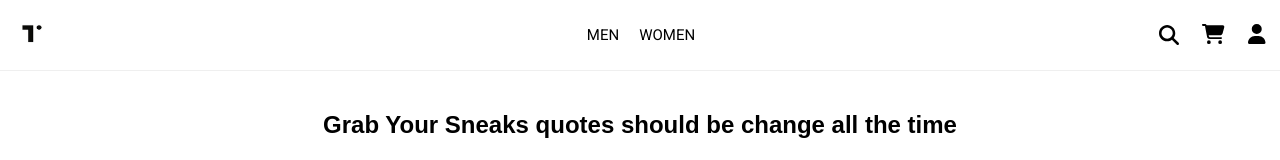
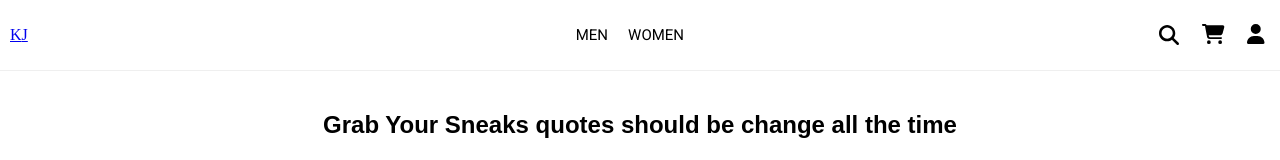
Before and after one commit to wrecker-cpu/Ecommerce_Sneaks, a React (Vite) app: page / in a window 1280 px wide. Shown: the top 160 px of the page. Built offline with nearby package versions, Linux system fonts and the light colour scheme; no server answers; a web font is replaced by a local one.

Commit message:
logoupdate

```diff
--- a/src/components/Header.jsx
+++ b/src/components/Header.jsx
@@ -18,7 +18,9 @@ export default function Header() {
   return (
     <div className="header-container">
       <div>
-        <Link to='/'><img src={imageSrc} alt="logo" className="logo-img"/></Link>
+        <Link to='/'><p className="font-semibold text-[30px]">
+        K<span className="text-[20px] font-extrabold">J</span>
+      </p></Link>
 
       </div>
       <div className="gender-container">
```
